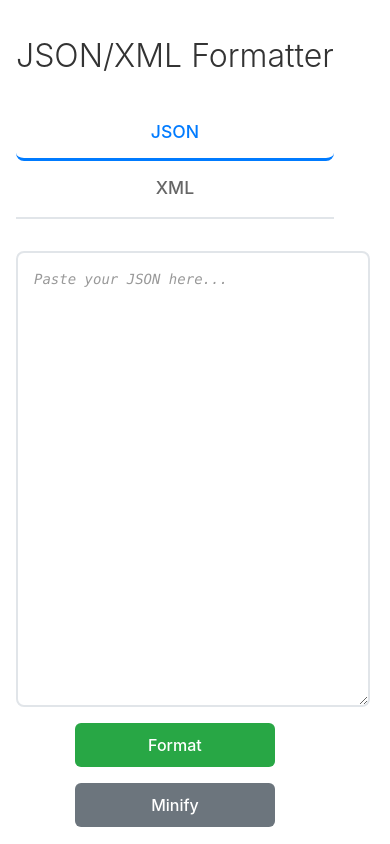
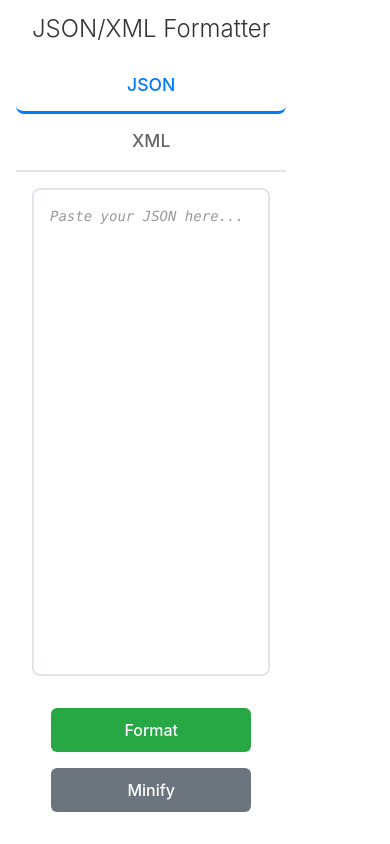
Before and after one commit to nabeelfarooqui98/formatter-json-xml, a React (Vite) app: page / in a window 390 px wide. Built offline with nearby package versions, Linux system fonts and the light colour scheme.

Commit message:
Update App styling for improved layout and responsiveness; adjust JSON textarea properties

```diff
--- a/src/App.css
+++ b/src/App.css
@@ -1,22 +1,29 @@
 .app {
-  max-width: 1200px;
+  height: 100vh;
+  display: flex;
+  flex-direction: column;
+  margin: 0;
+  padding: 0;
+  font-family: -apple-system, BlinkMacSystemFont, 'Segoe UI', 'Roboto', sans-serif;
+  max-width: 1400px;
   margin: 0 auto;
-  padding: 2rem;
-  font-family: -apple-system, BlinkMacSystemFont, 'Segoe UI', 'Roboto', sans-serif;
 }
 
 .app h1 {
   text-align: center;
   color: #333;
-  margin-bottom: 2rem;
-  font-size: 2.5rem;
+  margin: 1rem 0;
+  padding: 0 2rem;
+  font-size: 2rem;
   font-weight: 300;
+  flex-shrink: 0;
 }
 
 .tabs {
   display: flex;
   border-bottom: 2px solid #e1e5e9;
-  margin-bottom: 2rem;
+  margin: 0;
+  flex-shrink: 0;
 }
 
 .tab {
@@ -43,13 +50,19 @@
 }
 
 .tab-content {
-  min-height: 500px;
+  flex: 1;
+  display: flex;
+  flex-direction: column;
+  overflow: hidden;
 }
 
 .json-tab {
   display: flex;
   flex-direction: column;
+  height: 100%;
+  padding: 1rem 2rem;
   gap: 1rem;
+  box-sizing: border-box;
 }
 
 .error-message {
@@ -65,16 +78,18 @@
 
 .json-textarea {
   width: 100%;
-  min-height: 400px;
+  flex: 1;
   padding: 1rem;
   border: 2px solid #e1e5e9;
   border-radius: 8px;
   font-family: 'Monaco', 'Menlo', 'Ubuntu Mono', monospace;
   font-size: 14px;
   line-height: 1.5;
-  resize: vertical;
+  resize: none;
   outline: none;
   transition: border-color 0.2s ease;
+  min-height: 0;
+  box-sizing: border-box;
 }
 
 .json-textarea:focus {
@@ -97,6 +112,8 @@
   display: flex;
   gap: 1rem;
   justify-content: center;
+  flex-shrink: 0;
+  padding: 1rem 0;
 }
 
 .format-btn,
@@ -133,18 +150,29 @@
 
 .xml-tab {
   text-align: center;
-  padding: 4rem 2rem;
+  padding: 2rem;
   color: #666;
   font-size: 1.2rem;
+  display: flex;
+  align-items: center;
+  justify-content: center;
+  height: 100%;
+  box-sizing: border-box;
 }
 
 @media (max-width: 768px) {
   .app {
-    padding: 1rem;
+    max-width: 100%;
+    padding: 0 1rem;
   }
 
   .app h1 {
-    font-size: 2rem;
+    font-size: 1.5rem;
+    padding: 0 1rem;
+  }
+
+  .json-tab {
+    padding: 1rem;
   }
 
   .tabs {
--- a/src/App.tsx
+++ b/src/App.tsx
@@ -67,7 +67,6 @@ function App() {
               value={jsonInput}
               onChange={(e) => handleJsonChange(e.target.value)}
               placeholder="Paste your JSON here..."
-              rows={20}
             />
             <div className="buttons">
               <button onClick={formatJson} className="format-btn">
```
